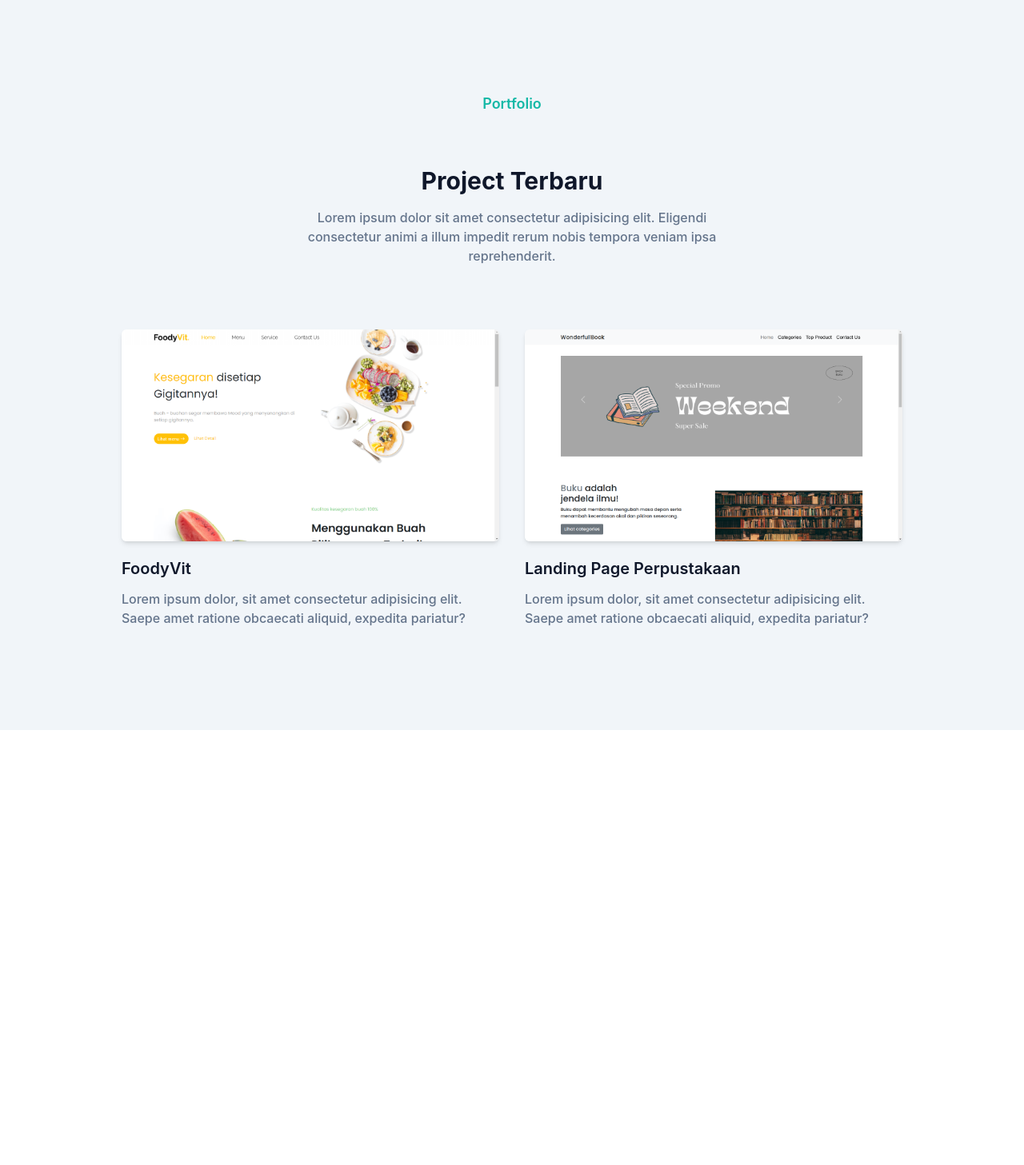
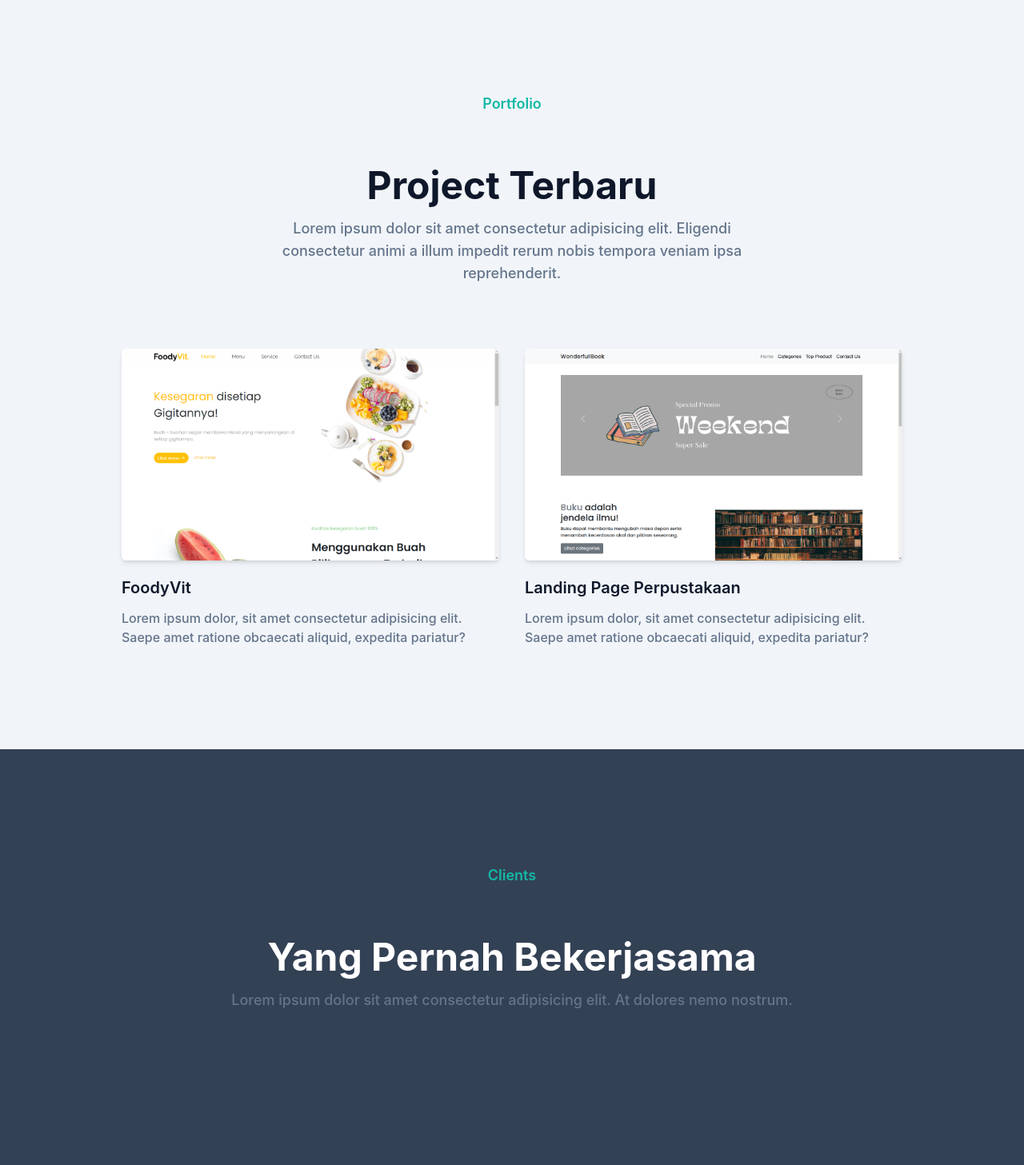
Before and after one commit to muharromi42/portofolio-tailwind, a website: page index.html in a window 1280 px wide. Shown: the part 1293-2750 px from the top of the page at 80% size. Before the commit the page ends 2206 px from the top, so only its background shows below. Drawn offline with Linux system fonts and the light colour scheme.

Commit message:
section clients

```diff
--- a/index.html
+++ b/index.html
@@ -117,8 +117,8 @@
             <div class="w-full px-4">
                 <div class="max-w-xl mx-auto text-center mb-16">
                     <h4 class="font-semibold text-lg text-primary mb-16">Portfolio</h4>
-                    <h2 class="font-bold text-dark text-3xl mb-4">Project Terbaru</h2>
-                    <p class="font-medium text-md text-secondary">Lorem ipsum dolor sit amet consectetur adipisicing elit. Eligendi consectetur animi a illum impedit rerum nobis tempora veniam ipsa reprehenderit.</p>
+                    <h2 class="font-bold text-dark text-3xl mb-4 sm:text-4xl lg:text-5xl">Project Terbaru</h2>
+                    <p class="font-medium text-md text-secondary md:text-lg">Lorem ipsum dolor sit amet consectetur adipisicing elit. Eligendi consectetur animi a illum impedit rerum nobis tempora veniam ipsa reprehenderit.</p>
                 </div>
             </div>
             <div class="w-full px-4 flex flex-wrap justify-center xl:w-10/12 xl:mx-auto">
@@ -155,6 +155,20 @@
     </section>
     <!-- portfolio section end -->
 
+    <!-- clients section start -->
+    <section id="clients" class="pt-36 pb-32 bg-slate-700">
+        <div class="container">
+            <div class="w-full px-4">
+                <div class="mx-auto text-center mb-16">
+                    <h4 class="font-semibold text-lg text-primary mb-16">Clients</h4>
+                    <h2 class="font-bold text-white text-3xl mb-4 sm:text-4xl lg:text-5xl">Yang Pernah Bekerjasama</h2>
+                    <p class="font-medium text-md text-secondary md:text-lg">Lorem ipsum dolor sit amet consectetur adipisicing elit. At dolores nemo nostrum.</p>
+                </div>
+            </div>
+        </div>
+    </section>
+    <!-- clients section end -->
+
     <script src="dist/js/script.js"></script>
 </body>
 </html>
```
Also changed, not shown: dist/output.css.
